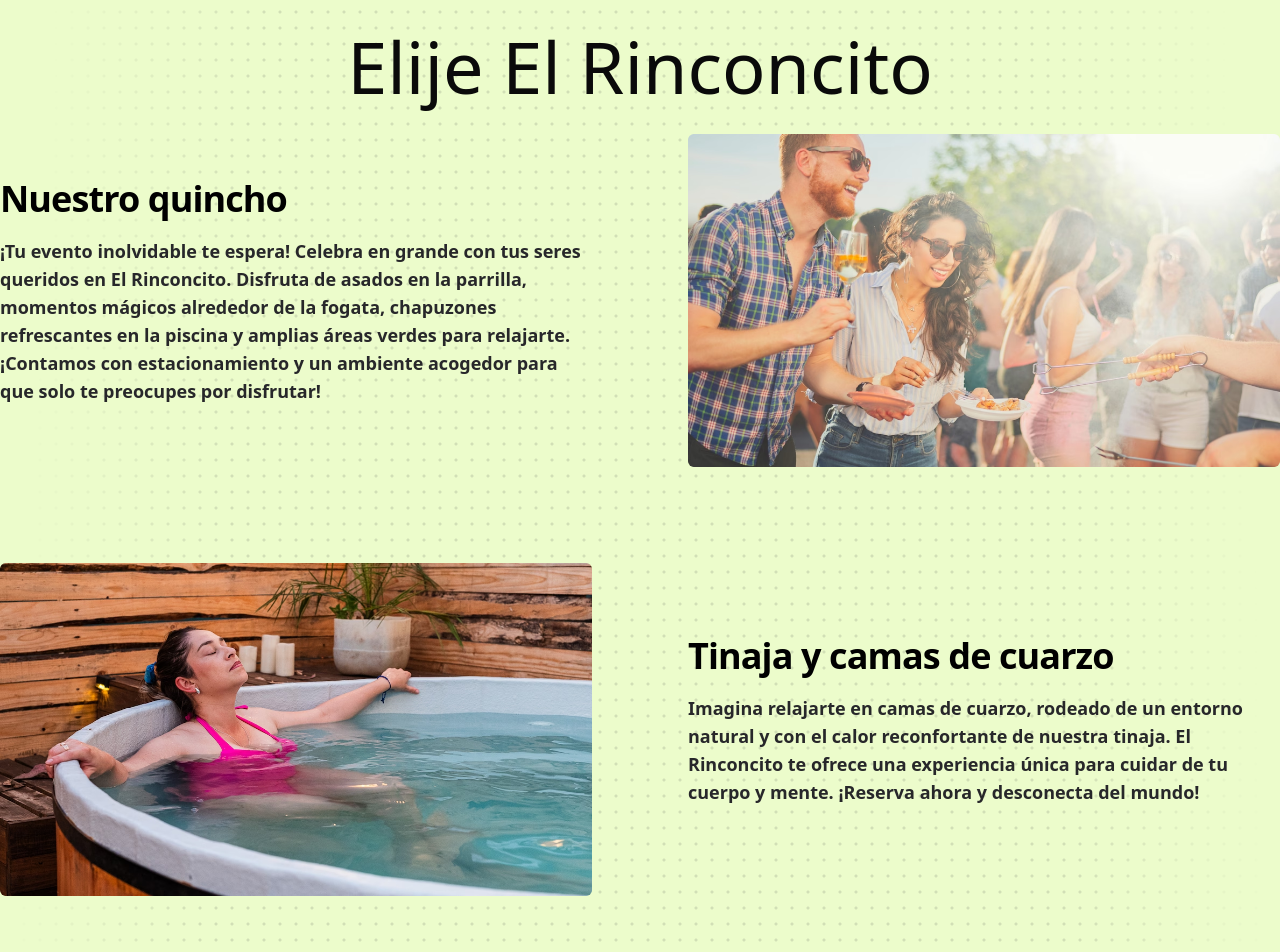
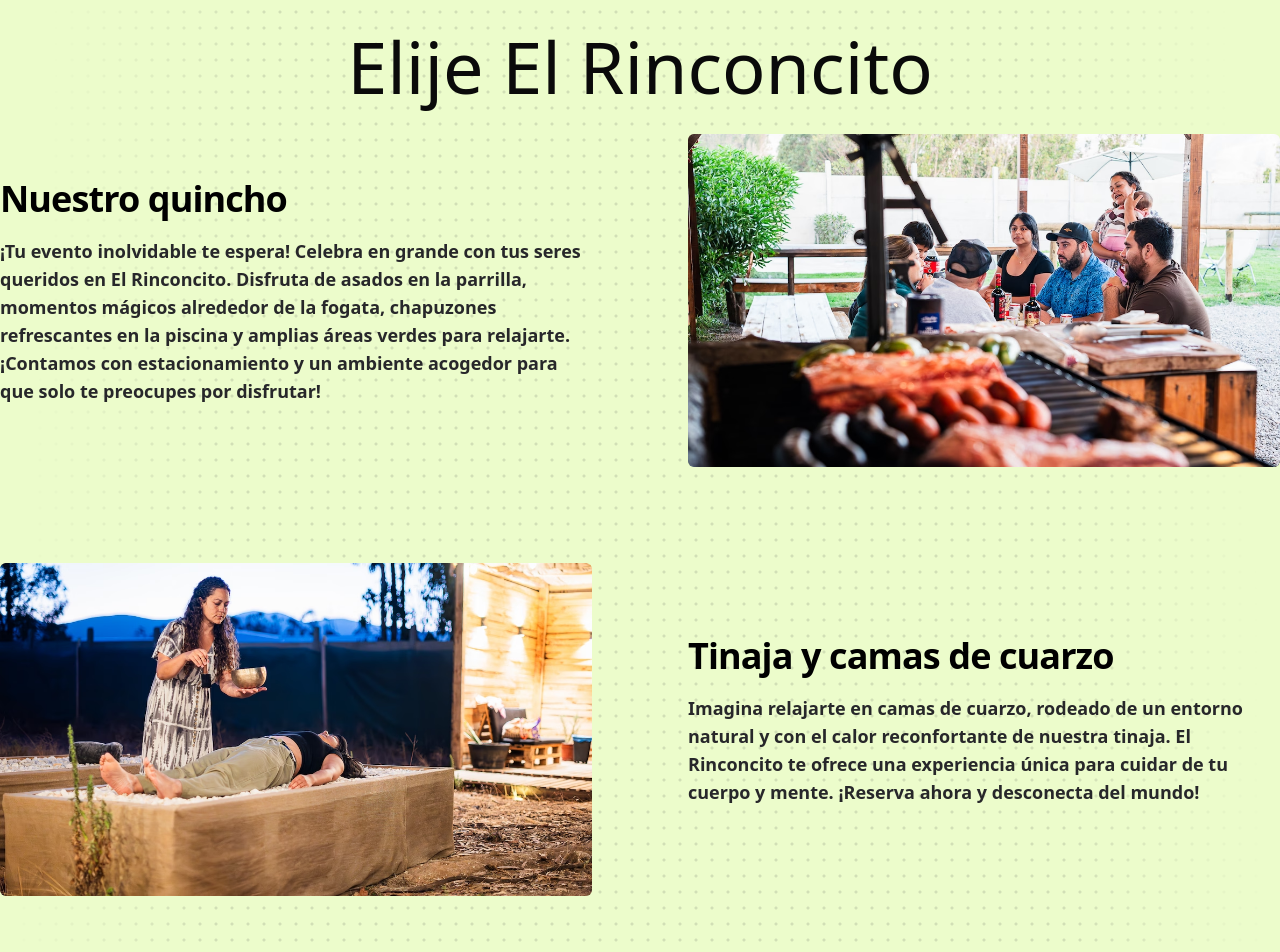
Before and after one commit to Juanmorales1810/el-rinconcito, an Astro site: page / in a window 1280 px wide. Shown: the part 2380-3332 px from the top of the page. Built offline with nearby package versions, Linux system fonts and the light colour scheme; Astro itself is replaced by a stand-in of ours.

Commit message:
Refactor: Actualizar rutas de imágenes en el componente WhyUs para corregir referencias y mejorar la presentación visual

```diff
--- a/src/components/WhyUs.astro
+++ b/src/components/WhyUs.astro
@@ -4,13 +4,13 @@ const ventajas = [
         title: "Nuestro quincho",
         description:
             "¡Tu evento inolvidable te espera! Celebra en grande con tus seres queridos en El Rinconcito. Disfruta de asados en la parrilla, momentos mágicos alrededor de la fogata, chapuzones refrescantes en la piscina y amplias áreas verdes para relajarte. ¡Contamos con estacionamiento y un ambiente acogedor para que solo te preocupes por disfrutar!",
-        image: "/img/whyus/parrillada.avif",
+        image: "/img/whyus/quincho.avif",
     },
     {
         title: "Tinaja y camas de cuarzo",
         description:
             "Imagina relajarte en camas de cuarzo, rodeado de un entorno natural y con el calor reconfortante de nuestra tinaja. El Rinconcito te ofrece una experiencia única para cuidar de tu cuerpo y mente. ¡Reserva ahora y desconecta del mundo!",
-        image: "/img/whyus/tinaja.avif",
+        image: "/img/whyus/cama.avif",
     },
     {
         title: "Experiencias inolvidables al alcance de todos.",
@@ -22,7 +22,7 @@ const ventajas = [
         title: "Totalmente privado",
         description:
             "Disfruta de un espacio exclusivo, solo para ti y tus acompañantes. Relájate en un ambiente natural y acogedor, lejos del estres.",
-        image: "/img/whyus/celebracion.avif",
+        image: "/img/whyus/tinaja.avif",
     },
 ];
 ---
```
